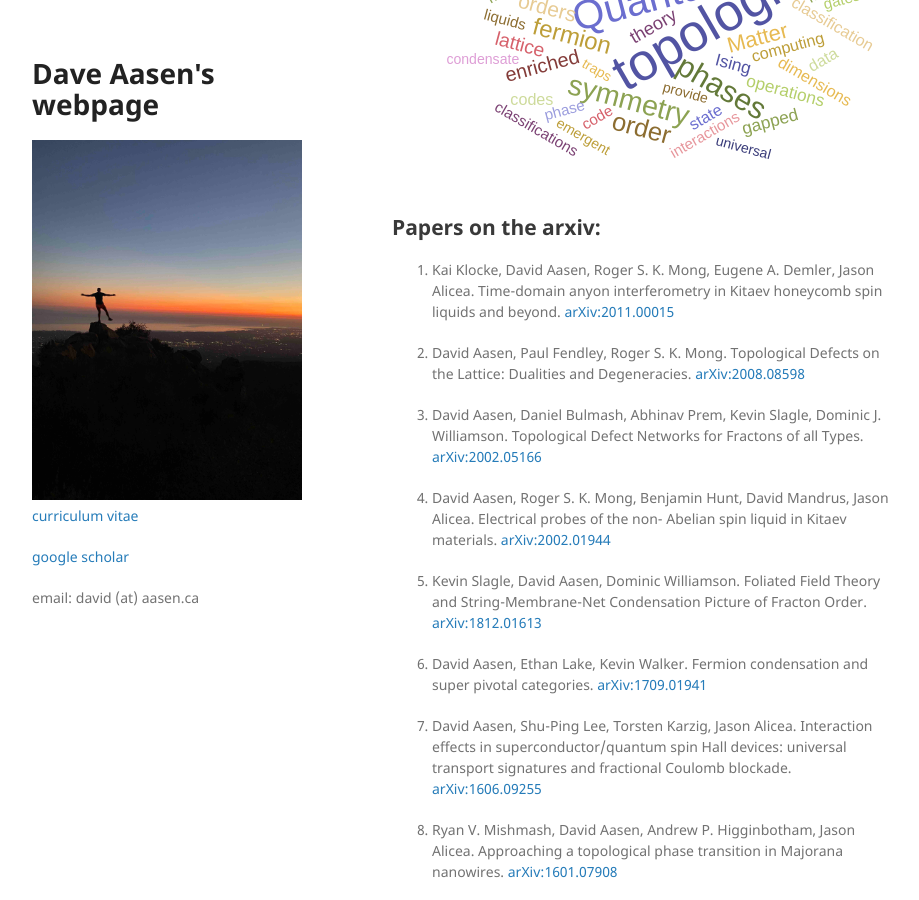
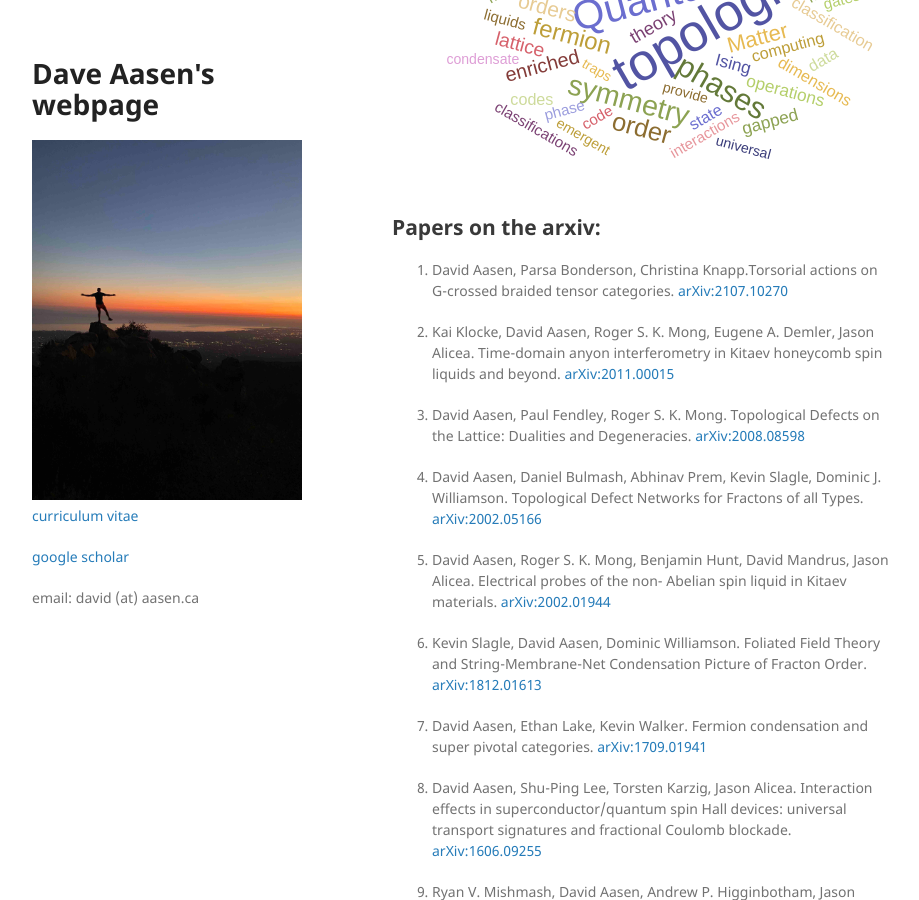
Before and after one commit to davidaasen/davidaasen.github.io, a Jekyll site: the page built from index.md, in a window 1280 px wide and 900 px high, scrolled down 955 px. Shown: the whole window, without its empty margins (178-1097 px from the left). Built offline with Jekyll 4.4.1, drawn with Linux system fonts in a browser that asks for light colours; our own code applies the rules of GitHub Pages for plain Markdown files.

Commit message:
Update index.md

```diff
--- a/index.md
+++ b/index.md
@@ -20,6 +20,9 @@ Inspired by the need for realistic blueprints of quantum computing hardware, my
 <img src="./WordCloud.svg">
 
 ## Papers on the arxiv:
+
+
+1. David Aasen, Parsa Bonderson, Christina Knapp.Torsorial actions on G-crossed braided tensor categories. [arXiv:2107.10270](https://arxiv.org/abs/2107.10270)
 
 1. Kai Klocke, David Aasen, Roger S. K. Mong, Eugene A. Demler, Jason Alicea. Time-domain anyon interferometry in Kitaev honeycomb spin liquids and beyond. [arXiv:2011.00015](https://arxiv.org/abs/2011.00015)
 
```
